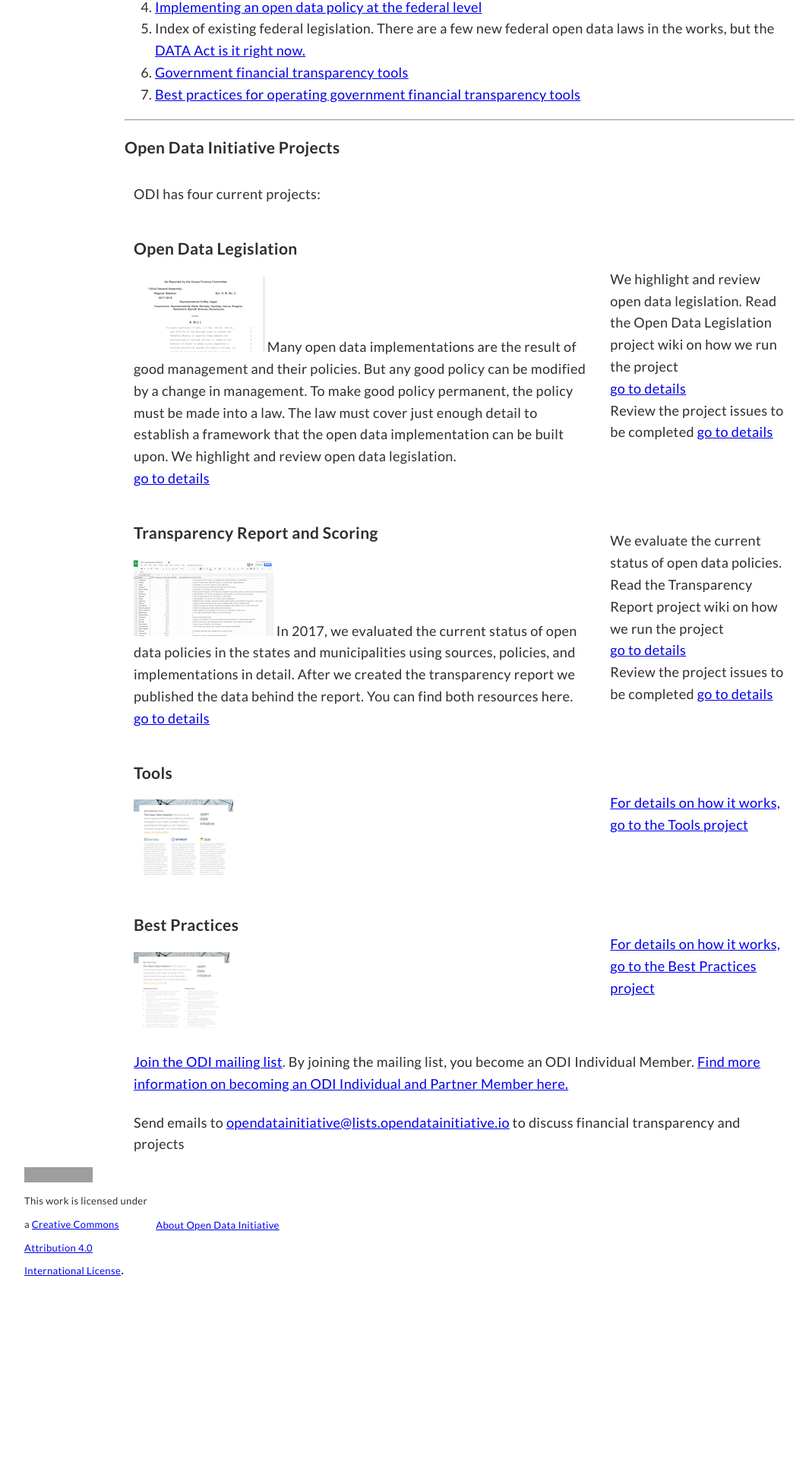
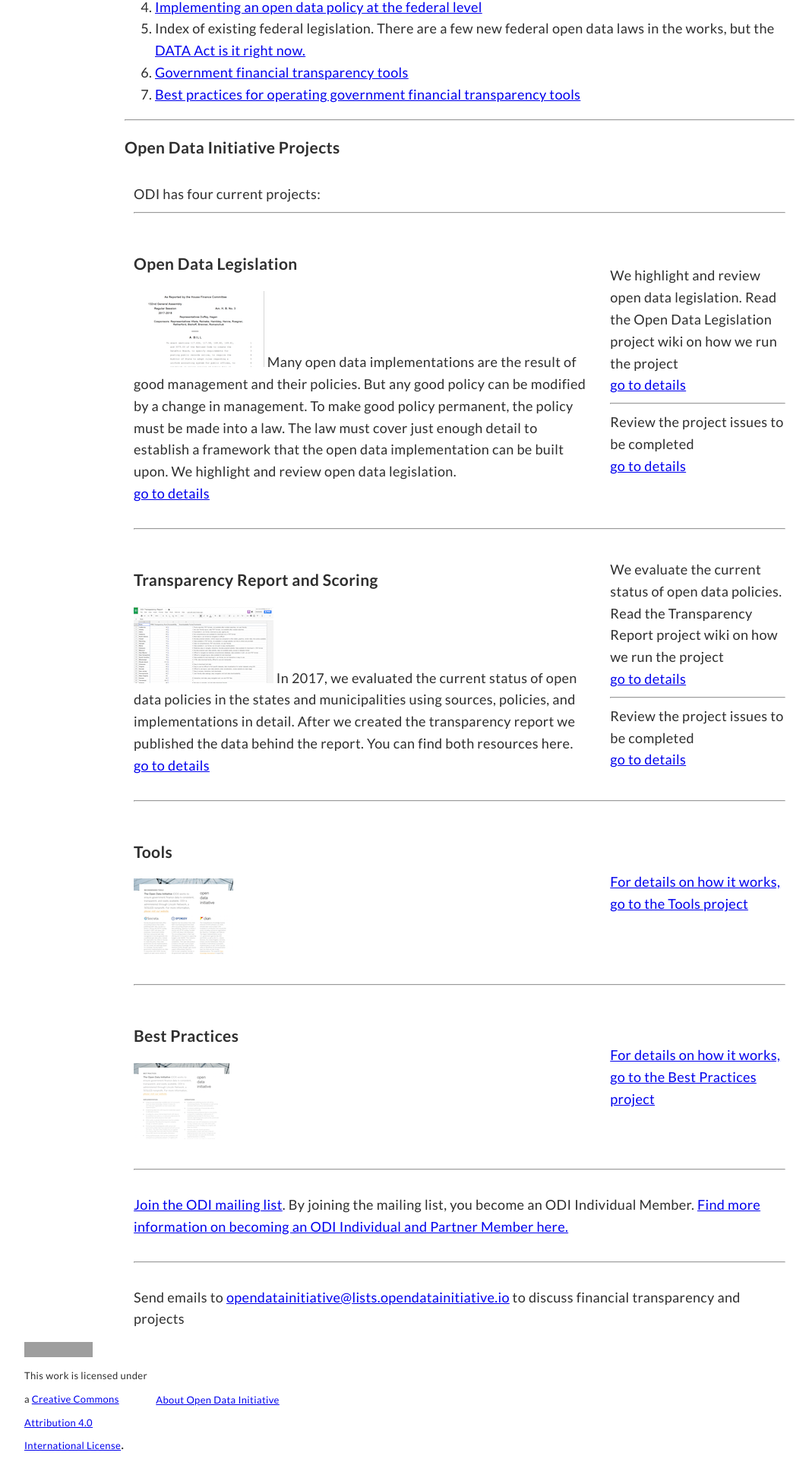
Before and after one commit to opendatainitiative/opendatainitiative.github.io, a Jekyll site: the page built from resources.md, in a window 1280 px wide. Shown: the part 1634-3554 px from the top of the page at 76% size, without its empty margins (35-1100 px from the left). Built offline with Jekyll 4.4.1, drawn with Linux system fonts in a browser that asks for light colours; before the commit the page ends 3324 px from its top, so only the background shows below that; grey boxes are pictures that could not be loaded.

Commit message:
formatting clean up

```diff
--- a/resources.md
+++ b/resources.md
@@ -61,7 +61,7 @@ These organizations are our best chances for sponsorship. We want enough sponsor
 ### Open Data Initiative Projects
 <table border="0" cellpadding="10">
 	<tr>
-		<td colspan="2">ODI has four current projects:</td>
+		<td colspan="2">ODI has four current projects:<hr></td>
 	</tr>
 	<tr>
 		<td><h3>Open Data Legislation</h3>
@@ -74,10 +74,14 @@ These organizations are our best chances for sponsorship. We want enough sponsor
 		<td>We highlight and review open data legislation. Read the Open Data Legislation project wiki on how we run the project
 		<br>
 		<a href="https://github.com/opendatainitiative/opendatalegislation/wiki">go to details</a>
+		<hr>
+		Review the project issues to be completed
 		<br>
-		Review the project issues to be completed
 		<a href="https://github.com/opendatainitiative/opendatalegislation/issues">go to details</a>
 		</td>
+	</tr>
+	<tr>
+		<td colspan="2"><hr></td>
 	</tr>
 	<tr>
 		<td><h3>Transparency Report and Scoring</h3>
@@ -89,10 +93,14 @@ These organizations are our best chances for sponsorship. We want enough sponsor
 		<a href="/transparency">go to details</a></td>
 		<td>We evaluate the current status of open data policies. Read the Transparency Report project wiki on how we run the project<br>
 		<a href="https://github.com/opendatainitiative/transparency/wiki">go to details</a>
+		<hr>
+		Review the project issues to be completed
 		<br>
-		Review the project issues to be completed
 		<a href="https://github.com/opendatainitiative/transparency/issues">go to details</a>
 		</td>
+	</tr>
+	<tr>
+		<td colspan="2"><hr></td>
 	</tr>
 	<tr>
 		<td><h3>Tools</h3>
@@ -101,13 +109,22 @@ These organizations are our best chances for sponsorship. We want enough sponsor
 		<td><a href="https://github.com/opendatainitiative/opendatainitiative.github.io/wiki/Tools-Project">For details on how it works, go to the Tools project</a></td>
 	</tr>
 	<tr>
+		<td colspan="2"><hr></td>
+	</tr>
+	<tr>
 		<td><h3>Best Practices</h3>
 
 		<a href="/assets/doc/ODI-Best-Practices.pdf"><img src="/assets/img/practices_icon.png" alt="ODI Best Practices"></a></td>
 		<td><a href="https://github.com/opendatainitiative/opendatainitiative.github.io/wiki/Best-Practices-Project">For details on how it works, go to the Best Practices project</a></td>
 	</tr>
 	<tr>
+		<td colspan="2"><hr></td>
+	</tr>
+	<tr>
 		<td colspan="2"><a href="https://lists.opendatainitiative.io/mailman/listinfo/opendatainitiative">Join the ODI mailing list</a>. By joining the mailing list, you become an ODI Individual Member. <a href="/participation#membership">Find more information on becoming an ODI Individual and Partner Member here.</a></td>
+	</tr>
+	<tr>
+		<td colspan="2"><hr></td>
 	</tr>
 	<tr>
 		<td colspan="2">Send emails to <a href="mailto:opendatainitiative@lists.opendatainitiative.io">opendatainitiative@lists.opendatainitiative.io</a> to discuss financial transparency and projects</td>
```
